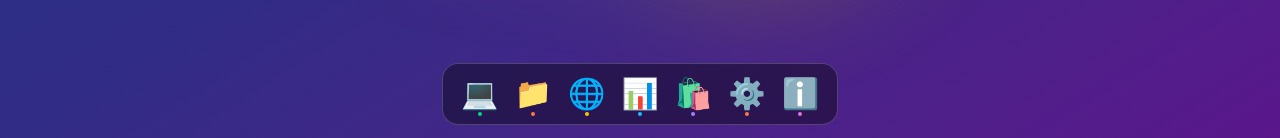
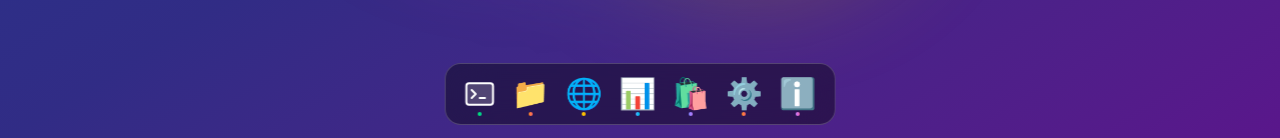
Before and after one commit to mzhren/NeoLinuxUI, a Next.js app: page / in a window 1280 px wide. Shown: the part 659-797 px from the top of the page. Built offline with nearby package versions, Linux system fonts and the light colour scheme.

Commit message:
add terminal icon

```diff
--- a/app/components/Dock.tsx
+++ b/app/components/Dock.tsx
@@ -1,6 +1,7 @@
 'use client';
 
 import { useState, useEffect, useRef } from 'react';
+import TerminalIcon from './icons/TerminalIcon';
 
 interface Window {
   id: string;
@@ -34,7 +35,7 @@ export default function Dock({ windows, openWindow, restoreWindow }: DockProps)
   };
 
   const dockApps = [
-    { icon: '💻', label: 'Terminal', type: 'terminal' as const },
+    { icon: 'terminal', label: 'Terminal', type: 'terminal' as const },
     { icon: '📁', label: 'Files', type: 'files' as const },
     { icon: '🌐', label: 'Chrome', type: 'browser' as const },
     { icon: '📊', label: 'Monitor', type: 'monitor' as const },
@@ -86,7 +87,7 @@ export default function Dock({ windows, openWindow, restoreWindow }: DockProps)
 
 function getWindowIcon(type: Window['type']): string {
   const iconMap: Record<Window['type'], string> = {
-    terminal: '💻',
+    terminal: 'terminal',
     files: '📁',
     monitor: '📊',
     appstore: '🛍️',
@@ -99,7 +100,7 @@ function getWindowIcon(type: Window['type']): string {
 }
 
 interface DockIconProps {
-  icon: string;
+  icon: string | React.ReactNode;
   label: string;
   onClick: () => void;
   minimized?: boolean;
@@ -187,7 +188,11 @@ function DockIcon({
         }}
         title={label}
       >
-        {icon}
+        {icon === 'terminal' ? (
+          <TerminalIcon className="w-8 h-8 text-white" />
+        ) : (
+          <span className="text-3xl">{icon}</span>
+        )}
       </button>
       <div
         className="absolute bottom-full left-1/2 transform -translate-x-1/2 mb-2 px-2 py-1 bg-black/90 text-white text-xs rounded opacity-0 group-hover:opacity-100 transition-opacity whitespace-nowrap pointer-events-none"
--- /dev/null
+++ b/app/components/icons/TerminalIcon.tsx
@@ -0,0 +1,26 @@
+export default function TerminalIcon({ className = "w-8 h-8" }: { className?: string }) {
+  return (
+    <svg
+      viewBox="0 0 24 24"
+      fill="none"
+      xmlns="http://www.w3.org/2000/svg"
+      className={className}
+    >
+      <rect x="2" y="4" width="20" height="16" rx="2" fill="currentColor" opacity="0.2"/>
+      <rect x="2" y="4" width="20" height="16" rx="2" stroke="currentColor" strokeWidth="1.5"/>
+      <path
+        d="M6 9L9 12L6 15"
+        stroke="currentColor"
+        strokeWidth="1.5"
+        strokeLinecap="round"
+        strokeLinejoin="round"
+      />
+      <path
+        d="M12 15H16"
+        stroke="currentColor"
+        strokeWidth="1.5"
+        strokeLinecap="round"
+      />
+    </svg>
+  );
+}
```
